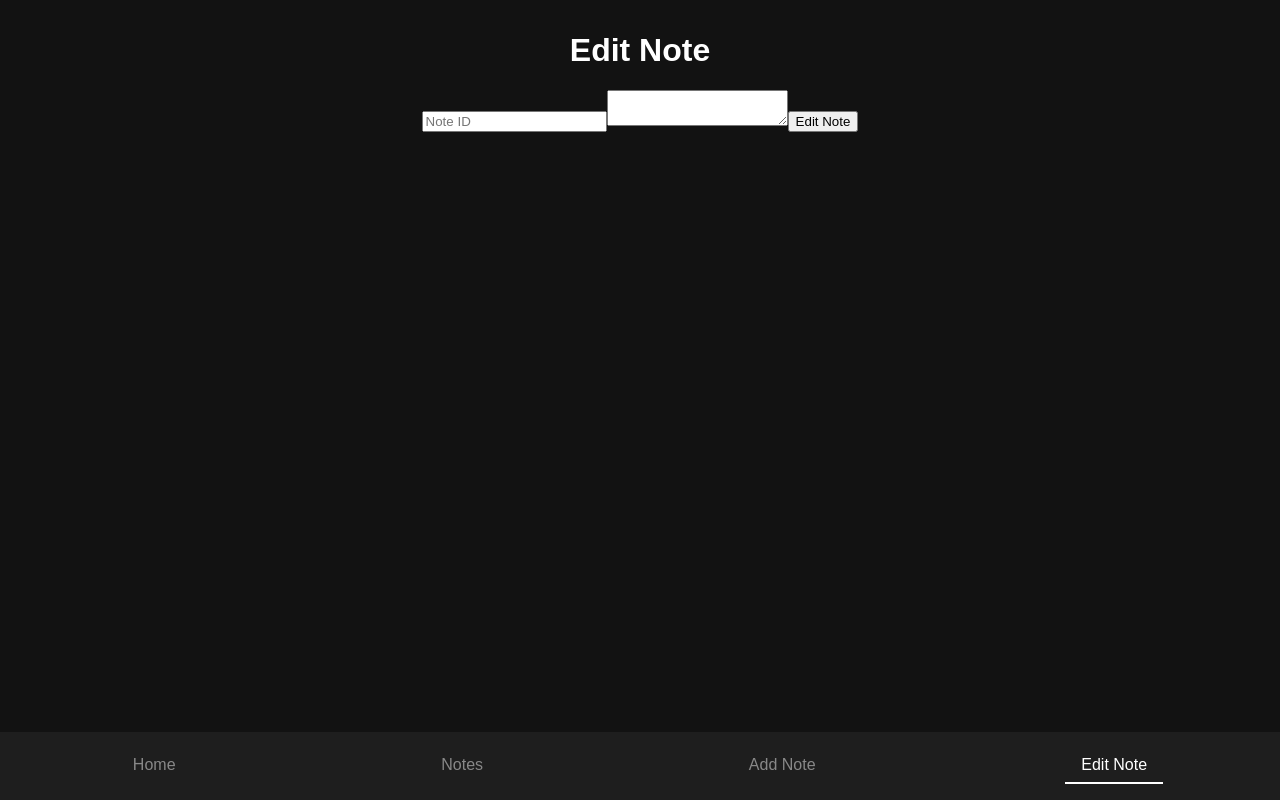
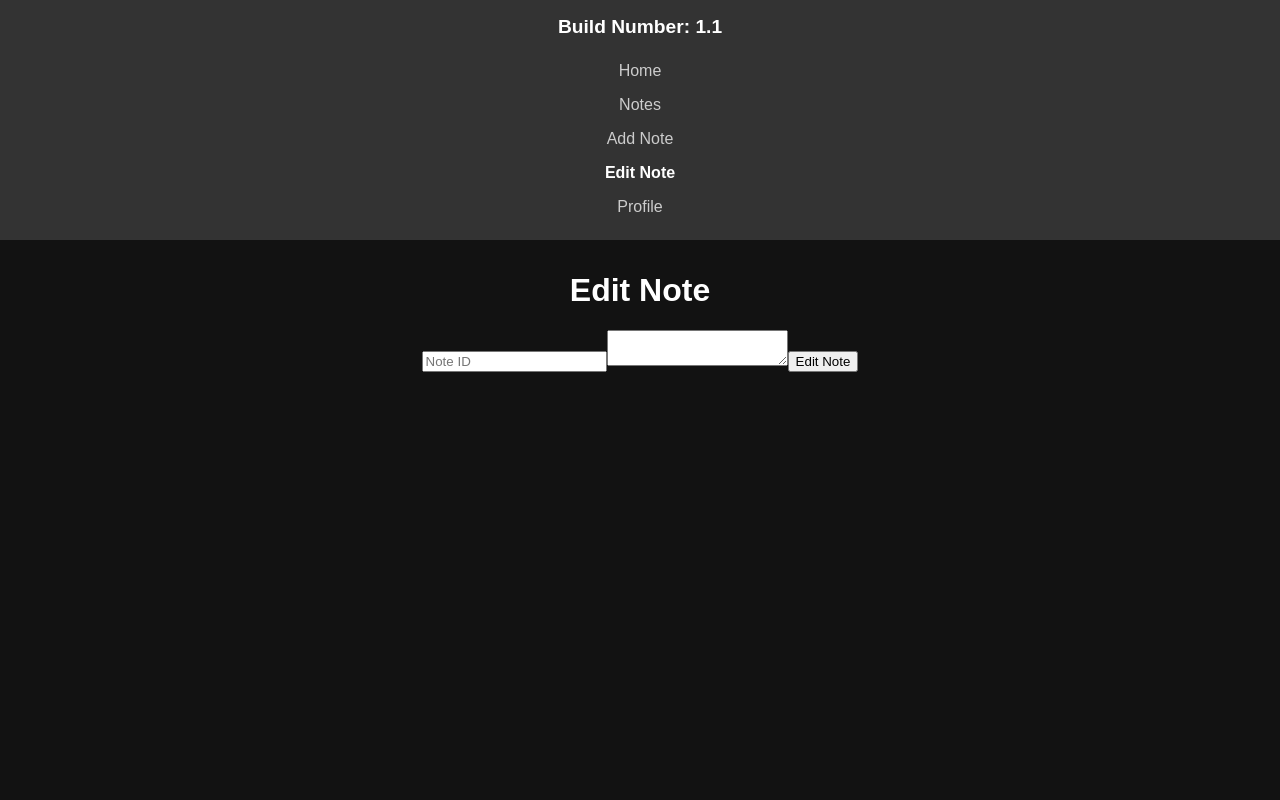
Before and after one commit to shufflik/knowledge-webapp, a React (Create React App) app: page /edit in a window 1280 px wide. Built offline with nearby package versions, Linux system fonts and the light colour scheme.

Commit message:
Add release title

```diff
--- a/src/App.css
+++ b/src/App.css
@@ -10,27 +10,6 @@ body {
   text-align: center;
 }
 
-.navbar {
-  display: flex;
-  justify-content: space-around;
-  background-color: #1e1e1e;
-  padding: 1rem 0;
-  position: fixed;
-  bottom: 0;
-  width: 100%;
-}
-
-.nav-item {
-  color: #888;
-  text-decoration: none;
-  padding: 0.5rem 1rem;
-}
-
-.nav-item.active {
-  color: #ffffff;
-  border-bottom: 2px solid #ffffff;
-}
-
 h1 {
   margin-top: 2rem;
 }
--- /dev/null
+++ b/src/components/Navbar.css
@@ -0,0 +1,32 @@
+.navbar {
+  display: flex;
+  flex-direction: column;
+  align-items: center;
+  background-color: #333;
+  padding: 1rem;
+}
+
+.navbar-header {
+  margin-bottom: 1rem;
+}
+
+.navbar h1 {
+  color: #fff;
+  font-size: 1.2rem;
+  margin: 0;
+}
+
+.nav-item {
+  color: #ccc;
+  text-decoration: none;
+  padding: 0.5rem 1rem;
+}
+
+.nav-item.active {
+  color: #fff;
+  font-weight: bold;
+}
+
+.nav-item:hover {
+  color: #fff;
+}
--- a/src/components/Navbar.js
+++ b/src/components/Navbar.js
@@ -1,5 +1,6 @@
 import React from 'react';
 import { NavLink } from 'react-router-dom';
+import './Navbar.css';
 import { vibrate } from '../telegram';
 
 const Navbar = () => {
@@ -9,7 +10,10 @@ const Navbar = () => {
 
   return (
     <nav className="navbar">
-            <NavLink to="/" exact className="nav-item" activeClassName="active" onClick={handleButtonClick}>
+      <div className="navbar-header">
+        <h1>Build Number: 1.1 </h1>
+      </div>
+      <NavLink to="/" className="nav-item" activeClassName="active" onClick={handleButtonClick}>
         Home
       </NavLink>
       <NavLink to="/notes" className="nav-item" activeClassName="active" onClick={handleButtonClick}>
@@ -21,6 +25,9 @@ const Navbar = () => {
       <NavLink to="/edit" className="nav-item" activeClassName="active" onClick={handleButtonClick}>
         Edit Note
       </NavLink>
+      <NavLink to="/profile" className="nav-item" activeClassName="active" onClick={handleButtonClick}>
+        Profile
+      </NavLink>
     </nav>
   );
 };
```
Lines whose indentation alone changed are shown as unchanged.
